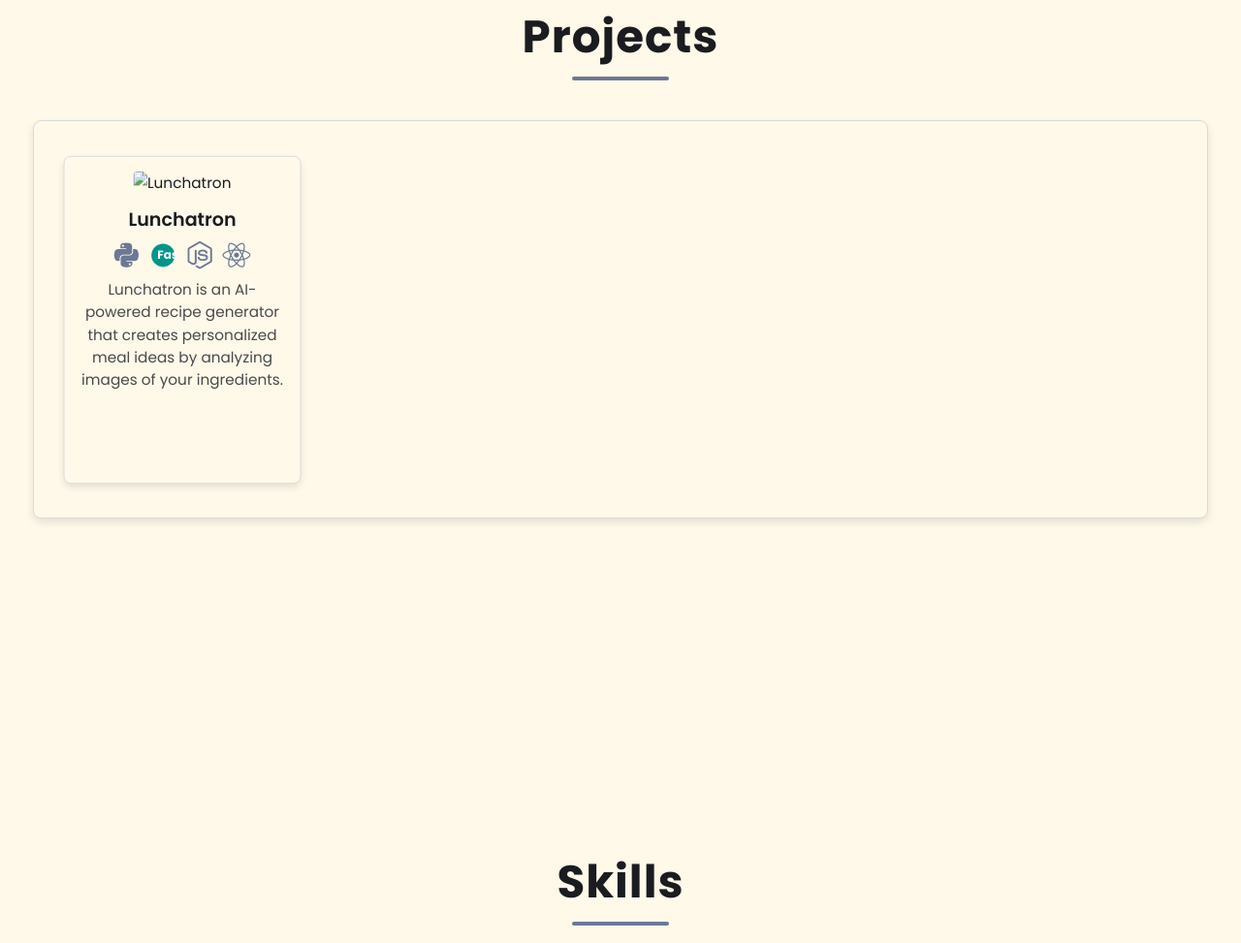
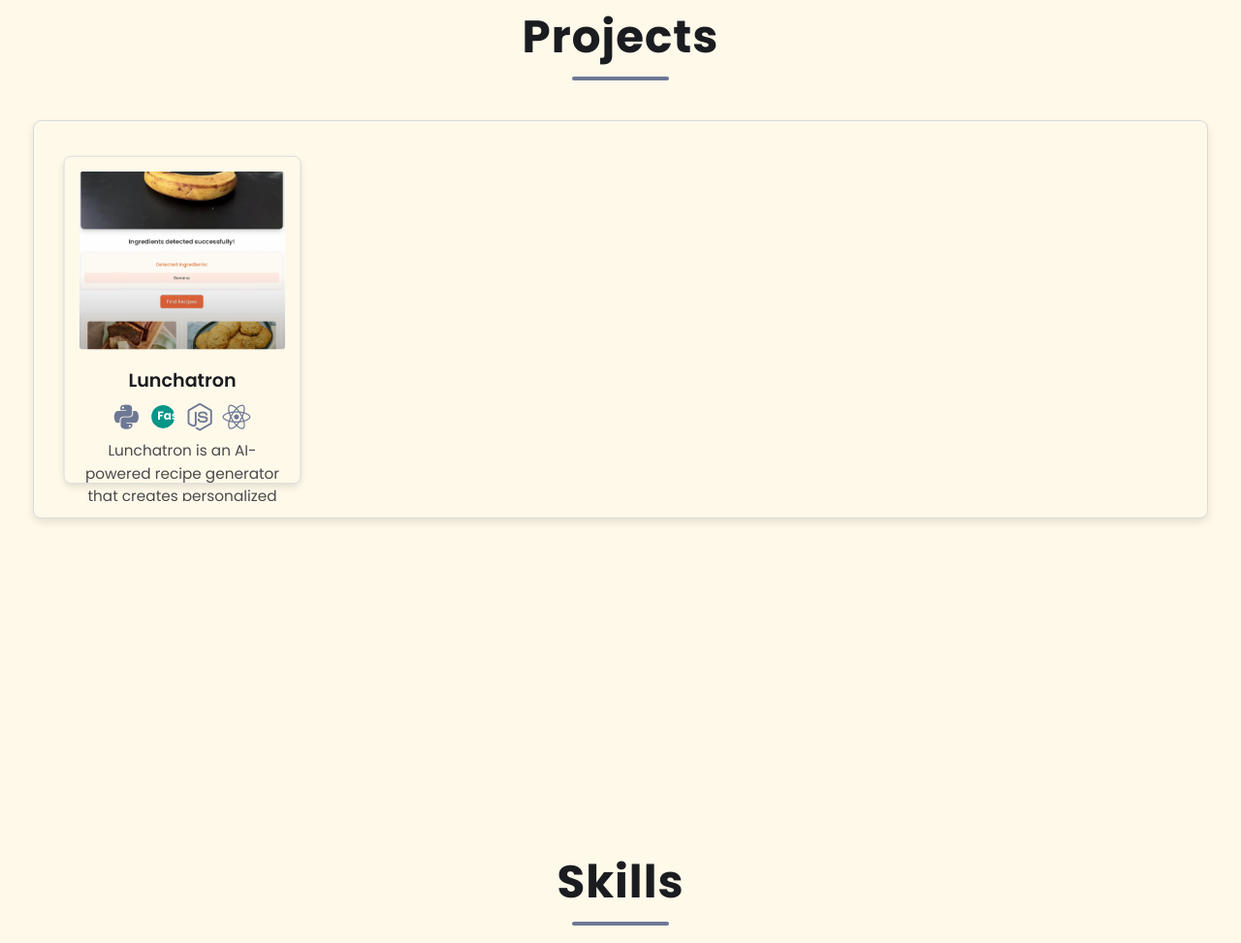
Before and after one commit to Agneswei/Personal-Portfolio, a plain HTML site: page index.html in a window 1280 px wide. Shown: the part 1219-2192 px from the top of the page at 97% size. Drawn offline with nearby package versions, Linux system fonts and the light colour scheme.

Commit message:
Update index.html

```diff
--- a/index.html
+++ b/index.html
@@ -73,7 +73,7 @@
             <div class="swiper-slide">
                 <a href="https://github.com/Agneswei/Lunchatron" target="_blank" class="project-box">
                     <picture>
-                        <img src="images/lunchatron.webp" alt="Lunchatron">
+                        <img src="images/lunchatron.png" alt="Lunchatron">
                     </picture>
                     <h4>Lunchatron</h4>
 
@@ -216,6 +216,3 @@
     </script>
 </body>
 </html>
-
-</body>
-</html>
```
